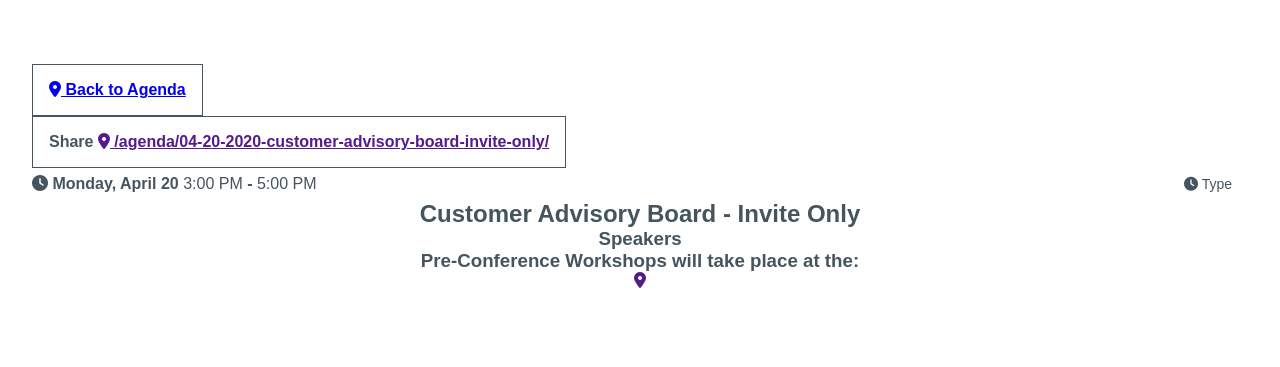
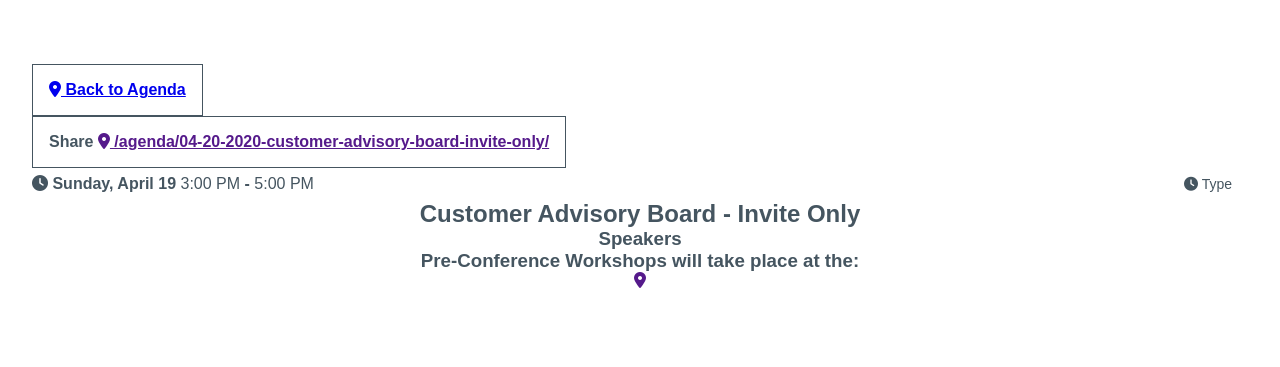
Before and after one commit to marcusrelacion/c3-marketing-site, a Jekyll site: the page built from _agenda/04-20-2020-customer-advisory-board-invite-only.markdown, in a window 1280 px wide and 1109 px high. Shown: the part 276-643 px from the top of the window. Built offline with Jekyll 4.4.1, drawn with Linux system fonts in a browser that asks for light colours; nearby versions of some CDN libraries; some web fonts are replaced.

Commit message:
Updated 04 20 2020 Customer Advisory Board Invite Only

```diff
--- a/_agenda/04-20-2020-customer-advisory-board-invite-only.markdown
+++ b/_agenda/04-20-2020-customer-advisory-board-invite-only.markdown
@@ -3,11 +3,12 @@ title: Customer Advisory Board - Invite Only
 date: 2020-04-20 15:00:00 -04:00
 position: 4
 event:
-  date: 2020-04-20 15:00:00 -04:00
+  date: 2020-04-19 15:00:00 -04:00
   start-time: 3:00 PM
   end-time: 5:00 PM
 filter-date:
-  is-day-2: true
+  is-day-1: true
+  is-day-2: false
 filter-time:
   is-daytime: true
 filter-type:
```
